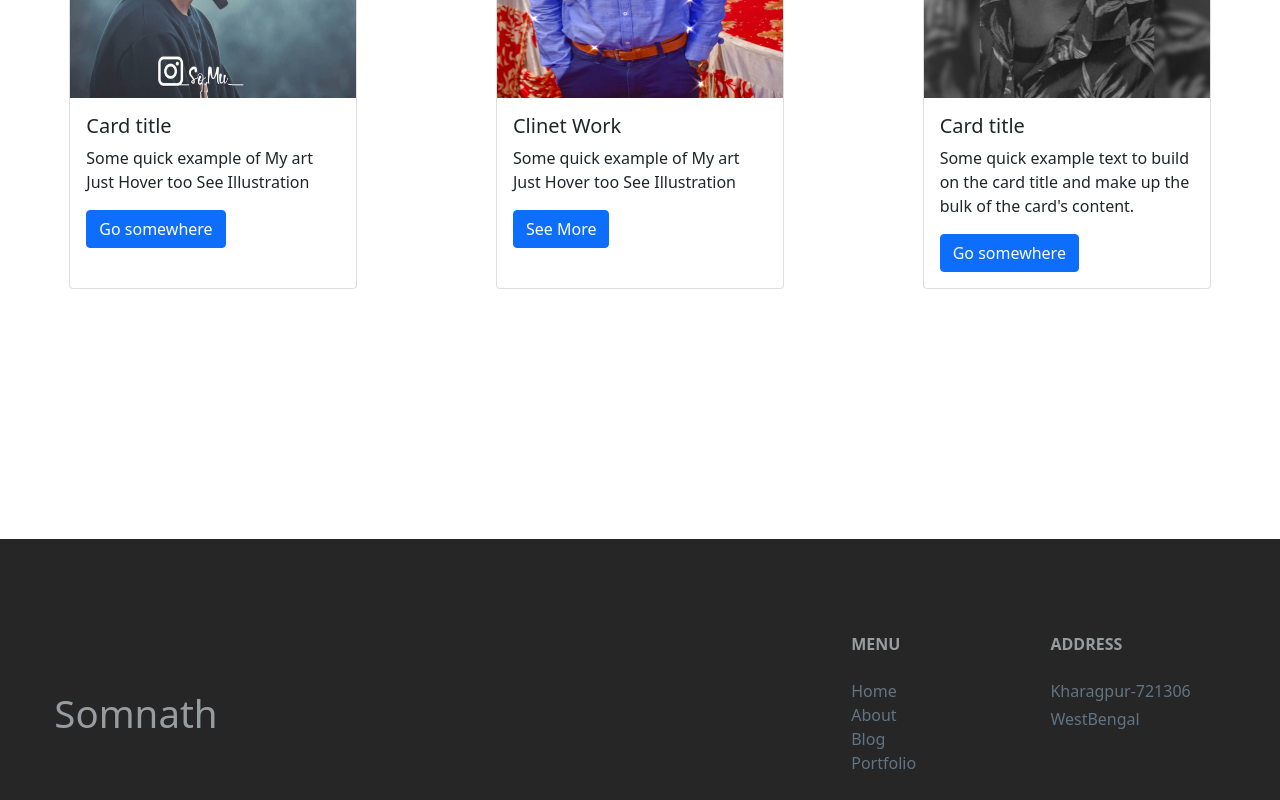
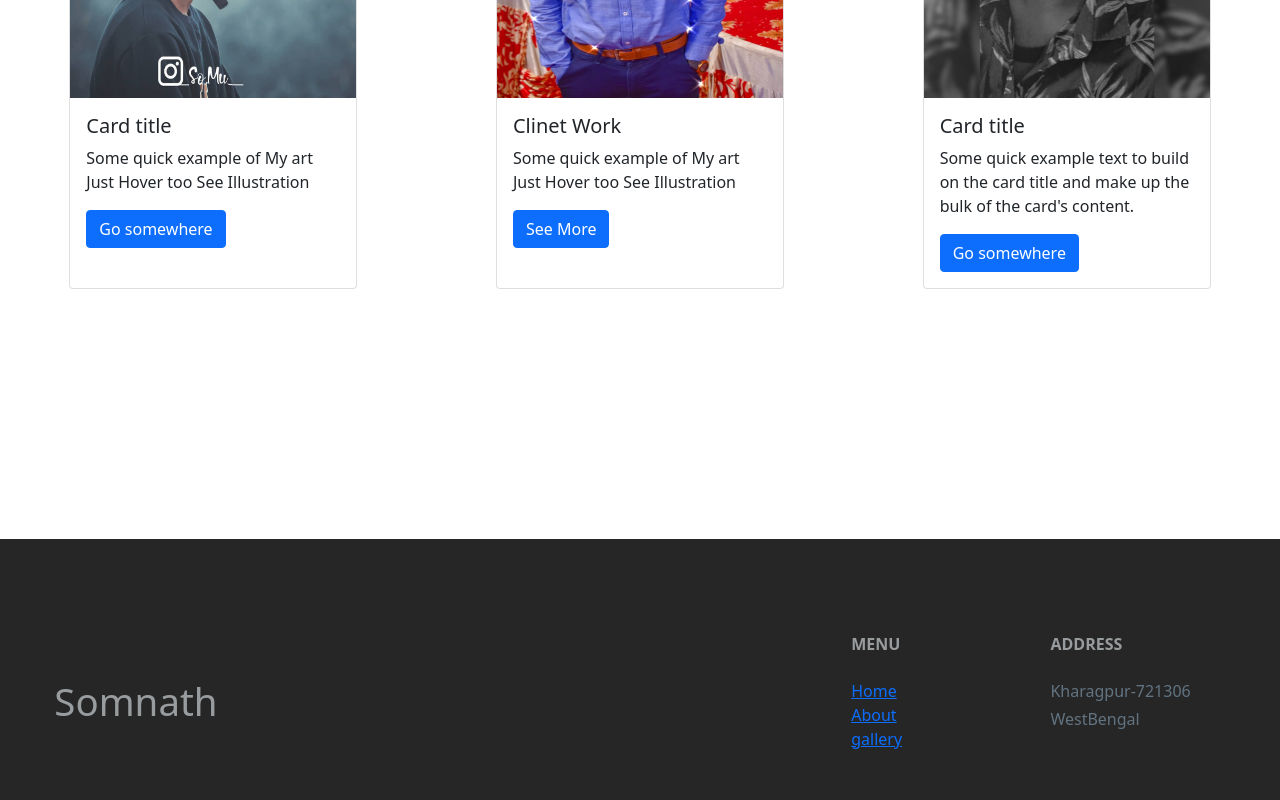
Before and after one commit to Kamal-Acharya/artify, a website: page dist/index.html in a window 1280 px wide. Shown: the part 2000-2800 px from the top of the page. Drawn offline with nearby package versions, Linux system fonts and the light colour scheme.

Commit message:
last com

```diff
--- a/dist/index.html
+++ b/dist/index.html
@@ -132,10 +132,11 @@
             <div class="col-xl-2 col-md-4 col-sm-4 col-12">
               <h6 class="mb-3 mb-lg-4 bold-text "><b>MENU</b></h6>
               <ul class="list-unstyled">
-                <li>Home</li>
-                <li>About</li>
-                <li>Blog</li>
-                <li>Portfolio</li>
+                <li><a href="index.html">Home</a></li>
+                <li><a href=""  data-bs-toggle="offcanvas" data-bs-target="#offcanvasTop"  aria-controls="offcanvasTop">About</a></li>
+                <li><a href="gallery.html">gallery</a></li>
+
+
               </ul>
             </div>
             <div class="col-xl-2 col-md-4 col-sm-4 col-12">
```
